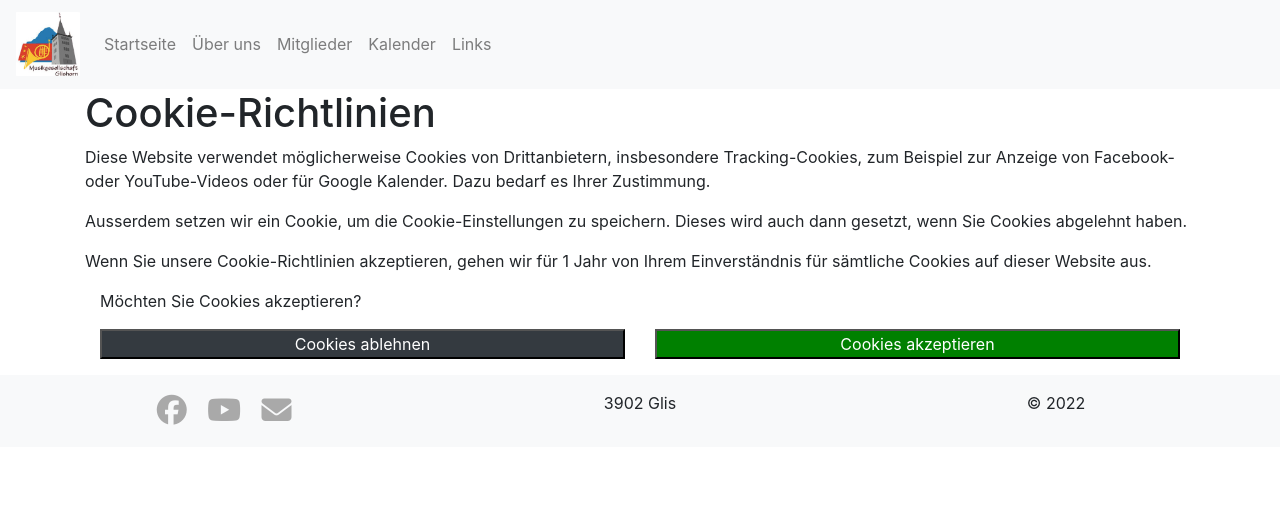
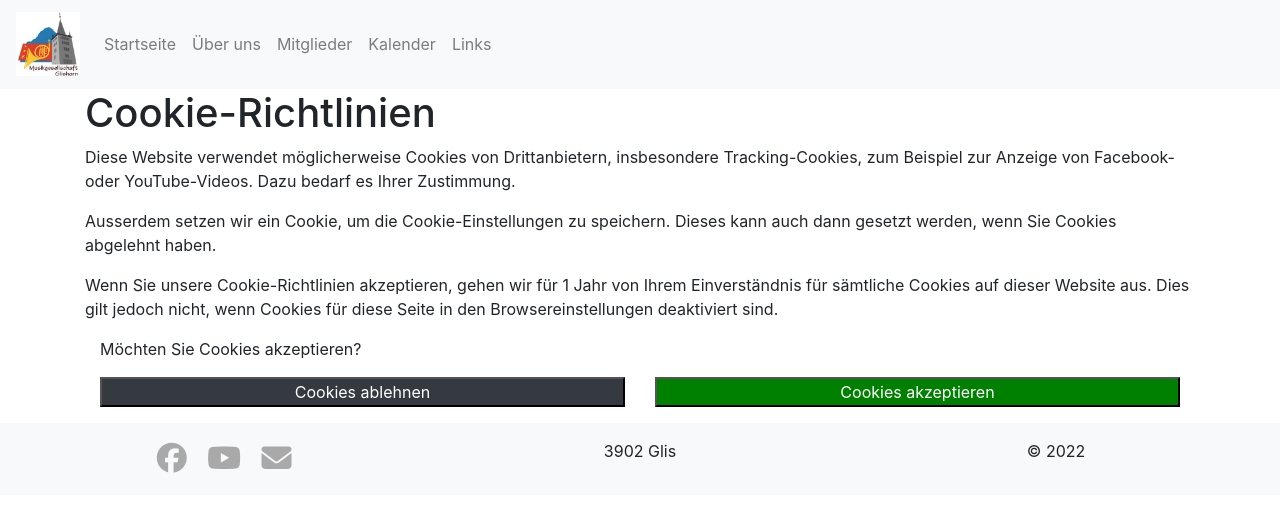
Before and after one commit to joelzubi/glishorn, a PHP site: page /articles/privacy.php in a window 1280 px wide. Shown: the part 201-713 px from the top of the page. Run offline with PHP 8.4, Linux system fonts and the light colour scheme; some libraries are stand-ins or nearby versions.

Commit message:
Don't show cookie content if cookies are disabled (can still be enabled for third-party cookies)

```diff
--- a/articles/privacy.php
+++ b/articles/privacy.php
@@ -41,12 +41,13 @@
         <!-- (content set by JS) -->
     </div>
     <p>Diese Website verwendet möglicherweise Cookies von Drittanbietern, insbesondere Tracking-Cookies,
-        zum Beispiel zur Anzeige von Facebook- oder YouTube-Videos oder für Google Kalender.
+        zum Beispiel zur Anzeige von Facebook- oder YouTube-Videos.
         Dazu bedarf es Ihrer Zustimmung.</p>
     <p>Ausserdem setzen wir ein Cookie, um die Cookie-Einstellungen zu speichern.
-        Dieses wird auch dann gesetzt, wenn Sie Cookies abgelehnt haben.</p>
+        Dieses kann auch dann gesetzt werden, wenn Sie Cookies abgelehnt haben.</p>
     <p>Wenn Sie unsere Cookie-Richtlinien akzeptieren, gehen wir für 1 Jahr von Ihrem Einverständnis
-        für sämtliche Cookies auf dieser Website aus.</p>
+        für sämtliche Cookies auf dieser Website aus.
+        Dies gilt jedoch nicht, wenn Cookies für diese Seite in den Browsereinstellungen deaktiviert sind.</p>
     <div id="personal-notice-after" class="container">
         <!-- (content set by JS) -->
     </div>
--- a/js/mozart.js
+++ b/js/mozart.js
@@ -151,5 +151,5 @@ if (navigator.cookieEnabled) {
         }
     }
 } else {
-    activateCookieContent();
+    showCookieBanner();
 }
--- a/js/privacy.js
+++ b/js/privacy.js
@@ -33,7 +33,7 @@ function acceptCookies() {
 
 function showBoxCookiesDisabled() {
     document.getElementById('personal-notice-before').innerHTML = '<div class="alert alert-info">\n' +
-        '            Sie haben Cookies in den Browsereinstellungen deaktiviert.\n' +
+        '            Sie haben Cookies für diese Seite in den Browsereinstellungen deaktiviert.\n' +
         '        </div>';
 }
 
```
